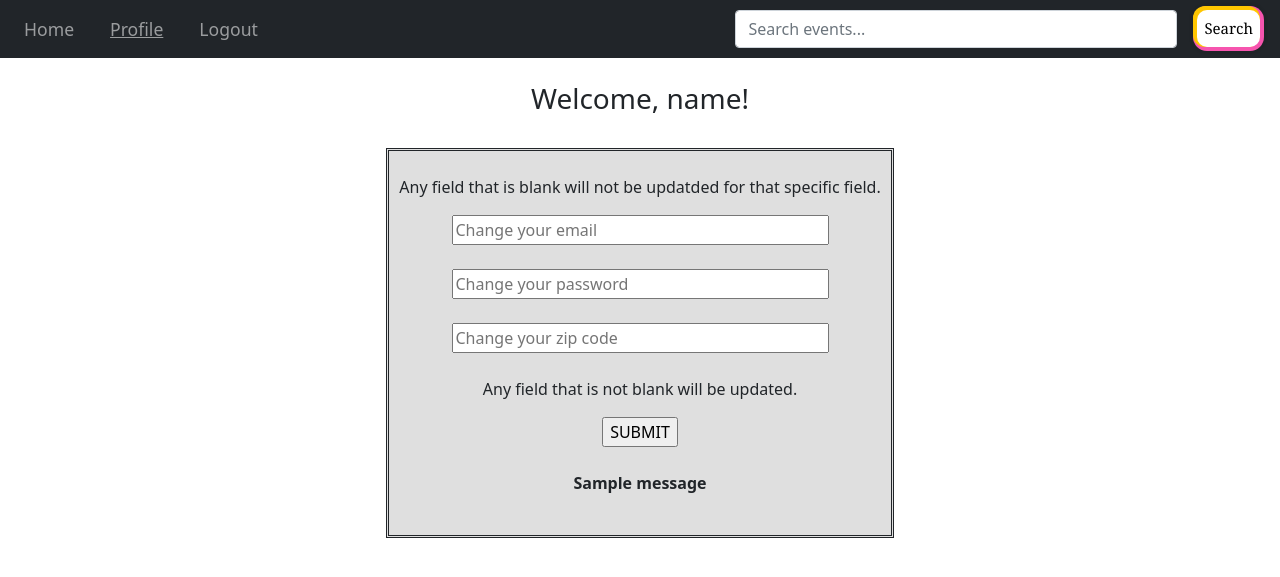
After one commit to trien-hong/EventTracking, a Flask app: page /profile_settings in a window 1280 px wide. The commit adds this page. Shown: the top 577 px of the page. Run offline with Flask 2, Linux system fonts and the light colour scheme; a user stored in the database is signed in; tables that the repository leaves empty hold one stand-in row (values such as "Sample post"); one stand-in notice (Sample message) is shown.

Commit message:
bug fixes & added ability to change email, password, and zip.

```diff
--- a/app.py
+++ b/app.py
@@ -60,7 +60,7 @@ def welcome():
 @app.route("/signup", methods=["GET", "POST"])
 def signup():
     """
-    The signup route allows the user to signup with email, password, and zipcode.
+    The signup route allows the user to signup with email, password, and zip code.
     """
     if flask.request.method == "GET":
         return flask.render_template("signup.html")
@@ -83,7 +83,7 @@ def signup():
                     time.sleep(1)
                     return flask.redirect(flask.url_for("login"))
             else:
-                flask.flash("Zipcode should be 5 numbers. Please try again.")
+                flask.flash("Zip code should be 5 numbers. Please try again.")
                 time.sleep(1)
                 return flask.render_template("signup.html")
         else:
@@ -124,7 +124,7 @@ def login():
 @login_required
 def main():
     """
-    This route will display the events based on the current user's zipcode.
+    This route will display the events based on the current user's zip code.
     """
     if flask.request.method == "GET":
         (
@@ -138,7 +138,7 @@ def main():
         ) = ticketmaster_api.getEvents(current_user.zip)
         if idList is False:
             flask.flash(
-                "Your zipcode doesn't contain any events. Try searching for an event instead."
+                "Your zip code doesn't contain any events. Try searching for an event instead."
             )
             time.sleep(1)
             return flask.render_template("index.html", allow="False")
@@ -168,7 +168,7 @@ def main():
         ) = ticketmaster_api.getEvents(current_user.zip)
         if idList is False:
             flask.flash(
-                "Your zipcode doesn't contain any events. Try searching for an event instead."
+                "Your zip code doesn't contain any events. Try searching for an event instead."
             )
             time.sleep(1)
             return flask.render_template("index.html", allow="False")
@@ -215,6 +215,42 @@ def profile():
         )
     return ""
 
+@app.route("/profile_settings", methods=["GET", "POST"])
+@login_required
+def profile_settings():
+    if flask.request.method == "GET":
+        time.sleep(1)
+        return flask.render_template(
+            "profile_settings.html", current_user=current_user.email.split("@")[0]
+        )
+    if flask.request.method == "POST":
+        time.sleep(1)
+        change_email = flask.request.form["email"]
+        change_password = flask.request.form["password"]
+        change_zip = flask.request.form["zip"]
+
+        user = Users.query.filter_by(email=current_user.email).all()
+
+        for x in user:
+            db.session.begin()
+            contains_data = Users.query.filter_by(email=change_email).first()
+            if(contains_data is not None):
+                flask.flash("Email is already in use. Please try another email.")
+            elif (change_email != ""):
+                update_email = Users.query.filter_by(email=current_user.email).update({Users.email: change_email})
+            if(change_password != ""):
+                password_hash = generate_password_hash(change_password, method="sha256")
+                update_password = Users.query.filter_by(email=current_user.email).update({Users.password: password_hash})
+            if(change_zip.isnumeric() is not True):
+                flask.flash("Zip code should be 5 numbers. Please try again.")
+            elif(change_zip != ""):
+                update_zip = Users.query.filter_by(email=current_user.email).update({Users.zip: change_zip})
+            db.session.commit()
+            flask.flash("Changes were successful!")
+
+        return flask.render_template(
+            "profile_settings.html", current_user=current_user.email.split("@")[0]
+        )
 
 @app.route("/reroute", methods=["POST"])
 @login_required
@@ -420,22 +456,13 @@ def logout():
     time.sleep(1)
     return flask.redirect(flask.url_for("login"))
 
-
-# @app.errorhandler(500)
-# def internal_error():
-#     """
-#     The internal error route is used to handle the 500 error.
-#     """
-#     #return flask.redirect(flask.request.referrer)
-#     #flask.redirect(flask.url_for("login"))
-#     return flask.redirect(flask.url_for(flask.request.referrer))
-
 if __name__ == "__main__":
     db.create_all()
     from models import Users, UserEvents
 
-    # app.run(
-    #     host=os.getenv("IP", "0.0.0.0"),
-    #     port=int(os.getenv("PORT", 8080)),
-    # )
+    app.run(
+        host=os.getenv("IP", "0.0.0.0"),
+        port=int(os.getenv("PORT", 8080)),
+    )
+
     serve(app, host=os.getenv("IP", "0.0.0.0"), port=int(os.getenv("PORT", 8080)))
--- a/static/style.css
+++ b/static/style.css
@@ -1,11 +1,11 @@
+body {
+  background-color: #E3E4E6;
+}
+
 .profile_link {
     top: 10px;
     right: 10px;
     position: absolute;
-}
-
-#bgcolor{
-  background-color: #E3E4E6;
 }
 
 #container2 {
@@ -109,3 +109,17 @@
     font-weight: bold;
     font-family: Georgia, serif;
   }
+
+#profile_settings_btn {
+  position: absolute;
+  right: 10px;
+  top: 70px;
+}
+
+.container3 {
+  background-color: #DFDFDF;
+  border-style: double;
+  display: inline-block;
+  padding-right: 10px;
+  padding-left: 10px;
+}
--- /dev/null
+++ b/templates/profile_settings.html
@@ -0,0 +1,69 @@
+<!DOCTYPE html>
+<html>
+    <head>
+        <link rel="stylesheet" type="text/css" href="/static/style.css"/>
+        <link rel="shortcut icon" href="#">
+        <link href="https://cdn.jsdelivr.net/npm/bootstrap@5.0.2/dist/css/bootstrap.min.css" rel="stylesheet">
+    </head>
+    <body>
+        <nav class="navbar navbar-expand-lg navbar-dark bg-dark">
+            <a class="navbar-brand" href="/main"></a>
+            <button class="navbar-toggler" type="button" data-toggle="collapse" data-target="#navbarSupportedContent" aria-controls="navbarSupportedContent" aria-expanded="false" aria-label="Toggle navigation">
+                <span class="navbar-toggler-icon"></span>
+            </button>
+            <div class="collapse navbar-collapse" id="navbarSupportedContent">
+                <ul class="navbar-nav mr-auto mt-2 mt-lg-0">
+                    <li class="nav-item active">
+                        <a class="nav-link" href="/main">Home</a>
+                    </li>
+                    <li class="nav-item">
+                        <a class="nav-link" id="LinkSpacing" href="/profile"><u>Profile</u></a>
+                    </li>
+                    <li class="nav-item">
+                        <a class="nav-link" id="LinkSpacing" href="/logout">Logout</a>
+                    </li>
+                </ul>
+            </div>
+            <form class="d-flex" method="POST" action="/reroute">
+                <div id="search1">
+                    <input class="form-control" type="text" name="user_input" placeholder="Search events..." size="40">
+                </div>
+                <div id="search1">
+                    <button class="s_buttonHome" type="submit" value="Submit">Search</button>
+                </div>
+            </form>
+        </nav>
+        <br>
+        <center>
+            <h3>Welcome, {{ current_user }}!</h3>
+            <br>
+            <div class="container3">
+                <br>
+                <p>Any field that is blank will not be updatded for that specific field.</p>
+                <form method="POST" action="/profile_settings">
+                    <input class = "input" type="email" name="email" placeholder="Change your email" minlength="1" maxlength="100" size="35"/>
+                    <br>
+                    <br>
+                    <input class = "input" type="password" name="password" placeholder="Change your password" minlength="1" size="35"/>
+                    <br>
+                    <br>
+                    <input class = "input" type="text" name="zip" placeholder="Change your zip code" minlength="5" maxlength="5" size="35"/>
+                    <br>
+                    <br>
+                    <p>Any field that is not blank will be updated.</p>
+                    <input class = "s_button" type="submit" value="SUBMIT"/>
+                    <br>
+                    {% with messages = get_flashed_messages() %}
+                        {% if messages %}
+                            <br>
+                            {% for message in messages %}
+                                <p><b>{{ message }}<b></p>
+                            {% endfor %}
+                        {% endif %}
+                    {% endwith %}
+                </form>
+                <br>
+            </div>
+        </center>
+    </body>
+</html>
```
Also changed, not shown: templates/profile.html (+4 -3 lines), ticketmaster_api.py (+16 -15 lines).
